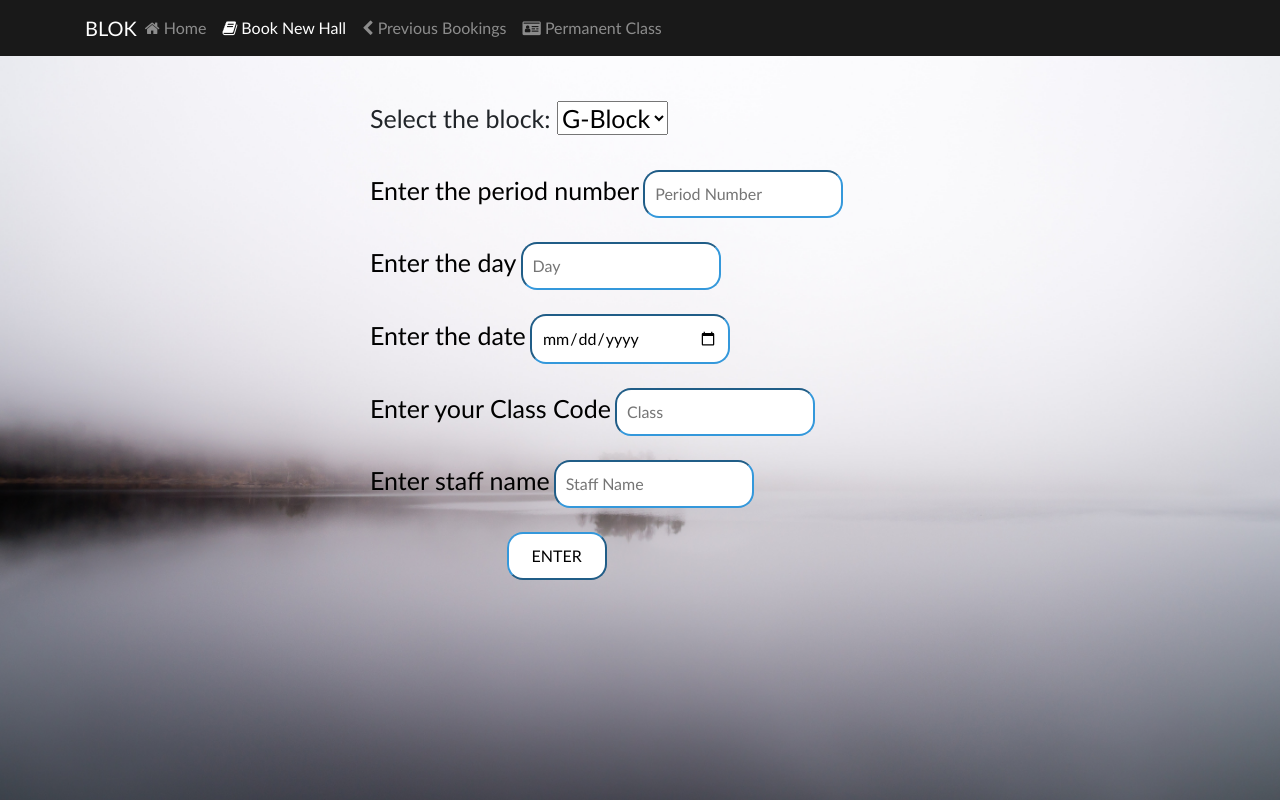
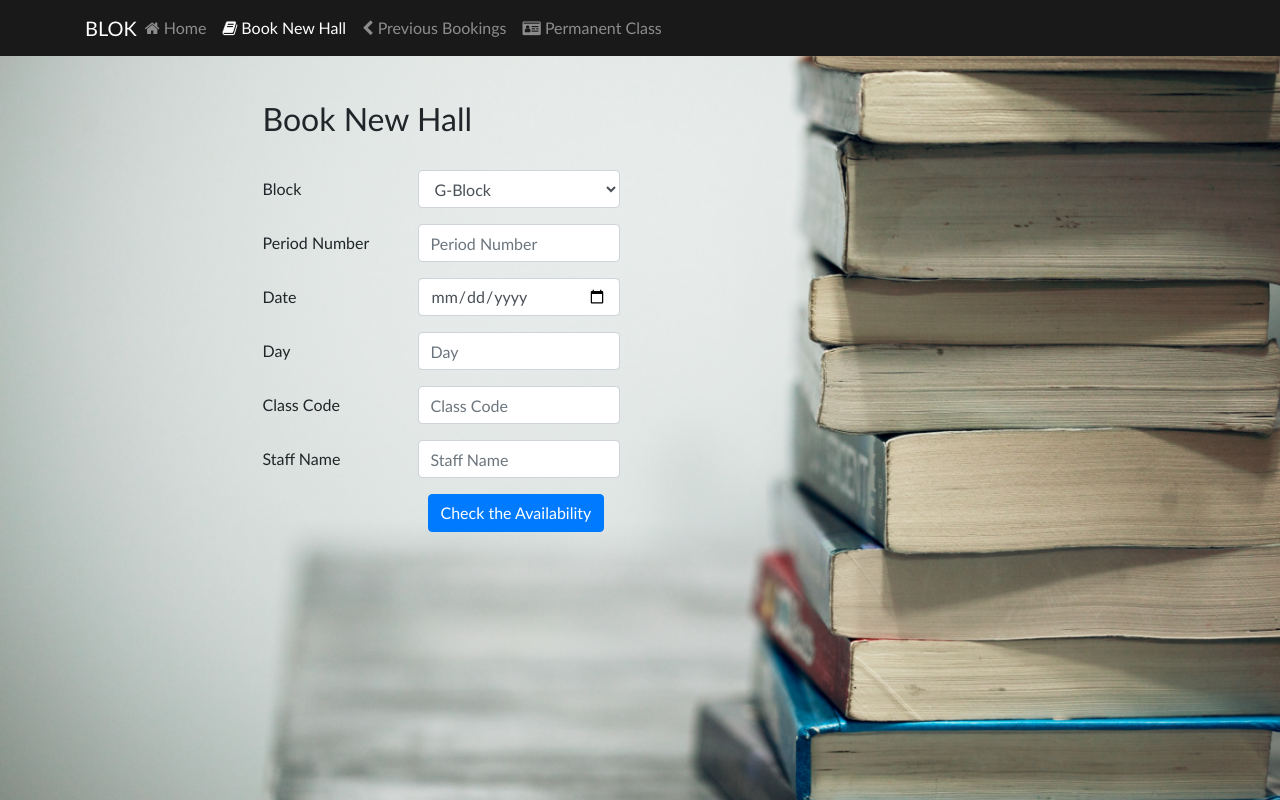
Before and after one commit to darsanmahi/BLOK, a PHP site: page /search.php in a window 1280 px wide. Run offline with PHP 8.4, Linux system fonts and the light colour scheme; some libraries are stand-ins or nearby versions.

Commit message:
form corrections

```diff
--- a/category.php
+++ b/category.php
@@ -29,7 +29,7 @@
         </header>
         <div class="container">
             <div class="row row-content">
-                <div class='col-5 offset-3 main'>
+                <div class='col-5 offset-3 main align-content-end'>
                     <ul class="list-unstyled">
                         <li><i class="fa fa-chevron-left"></i><a href='booking_display.php'> My Bookings</a></li>
                         <li><i class="fa fa-book"></i> <a href='search.php'> Book New Hall</a></li>
@@ -37,7 +37,7 @@
                     </ul>
                     <br>
                 </div>
-                <div class='col-5 offset-3 one'>
+                <div class='col-5 offset-3 one align-content-end'>
                     <a href="logout.php"><button type="button" class="btn btn-default btn-md">
                     <i class="fa fa-sign-out"></i> Log Out
                     </button></a>
--- a/search.php
+++ b/search.php
@@ -9,49 +9,21 @@
     <style>
         @import url("https://stackpath.bootstrapcdn.com/bootstrap/4.4.1/css/bootstrap.min.css");
         body{
-            background-image: url(blur-calm-waters-dawn-daylight-395198.jpg);
+            background-image: url(sharon-mccutcheon-eMP4sYPJ9x0-unsplash.jpg);
             background-repeat: no-repeat;
             background-size: cover;
-            font-family: 'Gill Sans', 'Gill Sans MT', Calibri, 'Trebuchet MS', sans-serif;
+            font-family:'Trebuchet MS', 'Lucida Sans Unicode', 'Lucida Grande', 'Lucida Sans', Arial, sans-serif;
             padding: 100px 0px 0px 0px;
         }
         .logo{
             float: right;
-        }
-        .major{
-            font-family: 'Trebuchet MS', 'Lucida Sans Unicode', 'Lucida Grande', 'Lucida Sans', Arial, sans-serif;
-        }
-        .major a {
-            font-size: 25px;
-            color: black;
-        }
-        .major input{
-            width: 200px;
-            border-color:#3498db;
-            border-radius: 16px;
-            padding: 10px;
-        }
-        .buttn{
-            background: white;
-            border-color:#3498db;
-            border-radius: 16px;
-            padding: 10px;
-            width: 100px;
-            display: block;
-            cursor: pointer;
-        }
-        .buttn:hover{
-            color: #3498db;
-        }
-        .sample1{
-            font-size: 25px;
         }
         .navbar-dark{
             background-color: #191919;
         }
         </style>
     <head>
-        <title>َHALL BOOKING PAGE</title>
+        <title>Hall Booking Page</title>
     </head>
     <body>
         <nav class="navbar navbar-dark navbar-expand-sm fixed-top">
@@ -70,40 +42,57 @@
                     </div>
             </div>
         </nav>
-        <form class="major" action="display1.php" method="POST">
-            <div class="container">
-                <div class="row row-content">
-                    <div class="col-12 offset-3 col-sm-8 align-contents-center">
-                        <div class="sample1">
-                            <label for="Block">Select the block:</label>
-                            <select name="Block">
+        <div class="col-12 col-md-9">
+            <form action="display1.php" method="POST">
+                <div class="col-12 offset-3 align-contents-center">
+                        <h2>Book New Hall</h2><br>
+                        <div class="form-group row">
+                                <label for="Block" class="col-form-label col-12 col-md-2">Block</label>
+                                <div class="col-md-3">
+                                    <select name="Block" class="form-control">
                                         <option value="gblock">G-Block</option>
                                         <option value="jblock">J-Block</option>
                                         <option value="ablock">A-Block</option>
                                         <option value="yblock">Y-Block</option>
                                     </select>
                                 </div>
-                        <br>
-                        <a>Enter the period number</a>
-                        <input type="number" name="pno" placeholder="Period Number">
-                        <br><br>
-                        <div class="sample">
-                            <a>Enter the day</a>
-                            <input type="day" name="day" placeholder="Day"><br><br>
-                            <a>Enter the date</a>
-                            <input type="date" name="date" placeholder="Date"><br><br>
-                            <a>Enter your Class Code</a>
-                            <input type='text' name='class' placeholder="Class"><br><br>
-                            <a>Enter staff name</a>
-                            <input type='text' name='Staff_name' placeholder="Staff Name"><br><br>
+                        </div>
+                        <div class="form-group row">
+                            <label for='period' class="col-12 col-md-2 col-form-label">Period Number</label>
+                            <div class="col-md-3">
+                                <input type="number" class="form-control" id="period" name="pno" placeholder="Period Number">
+                            </div>
+                        </div>
+                        <div class="form-group row">
+                            <label for='date' class="col-12 col-md-2 col-form-label">Date</label>
+                            <div class="col-md-3">
+                                <input type="date" class="form-control" id="date" name="date">
+                            </div>
+                        </div>
+                        <div class="form-group row">
+                            <label for='day' class="col-12 col-md-2 col-form-label">Day</label>
+                            <div class="col-md-3">
+                                <input type="text" class="form-control" name="day" id="day" placeholder="Day">
+                            </div>
+                        </div>
+                        <div class="form-group row">
+                            <label for='classcode' class="col-12 col-md-2 col-form-label">Class Code</label>
+                            <div class="col-md-3">
+                                <input type="number" id="classcode" class="form-control" name="classcode" placeholder="Class Code">
+                            </div>
+                        </div>
+                        <div class="form-group row">
+                            <label for='sname' class="col-12 col-md-2 col-form-label">Staff Name</label>
+                            <div class="col-md-3">
+                                <input type="text" name="sname" class="form-control" id="sname" placeholder="Staff Name">
+                            </div>
                         </div>
                         <div class="col-12 offset-2 col-sm-4 align-contents-center">
-                            <button class="buttn" type="submit" name="Enter">ENTER</button>
-                        </div>
-                    </div>
+                            <button class="btn btn-primary" type="submit" name="Enter">Check the Availability</button>
                         </div>
                 </div>
             </form>
+        </div>
         <script src="node_modules/jquery/dist/jquery.min.js"></script>
         <script src="node_modules/popper.js/dist/umd/popper.min.js"></script>
         <script src="node_modules/bootstrap/dist/js/bootstrap.min.js"></script>
```
Also changed, not shown: cancel.php (+30 -42 lines), connection.php (+10 -1 lines), css/style.css (deleted, +0 -28 lines), hallissrect.php (added, +19 -0 lines), hallissue.php (+14 -10 lines), hallissuedisp.php (added, +75 -0 lines), issuereported.php (+33 -4 lines), permanentclass.php (+22 -49 lines), sharon-mccutcheon-eMP4sYPJ9x0-unsplash.jpg (added). Lines whose indentation alone changed are shown as unchanged.
